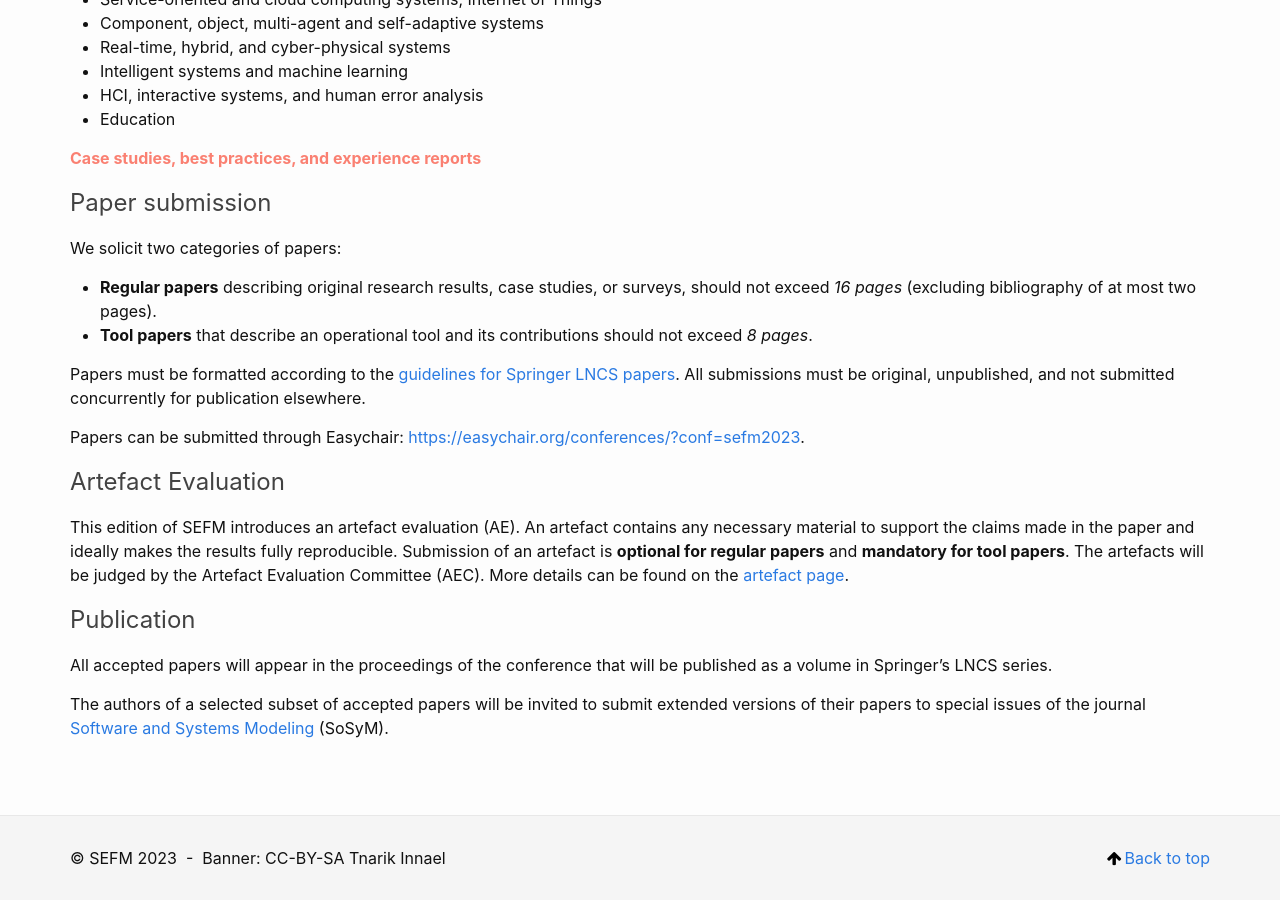
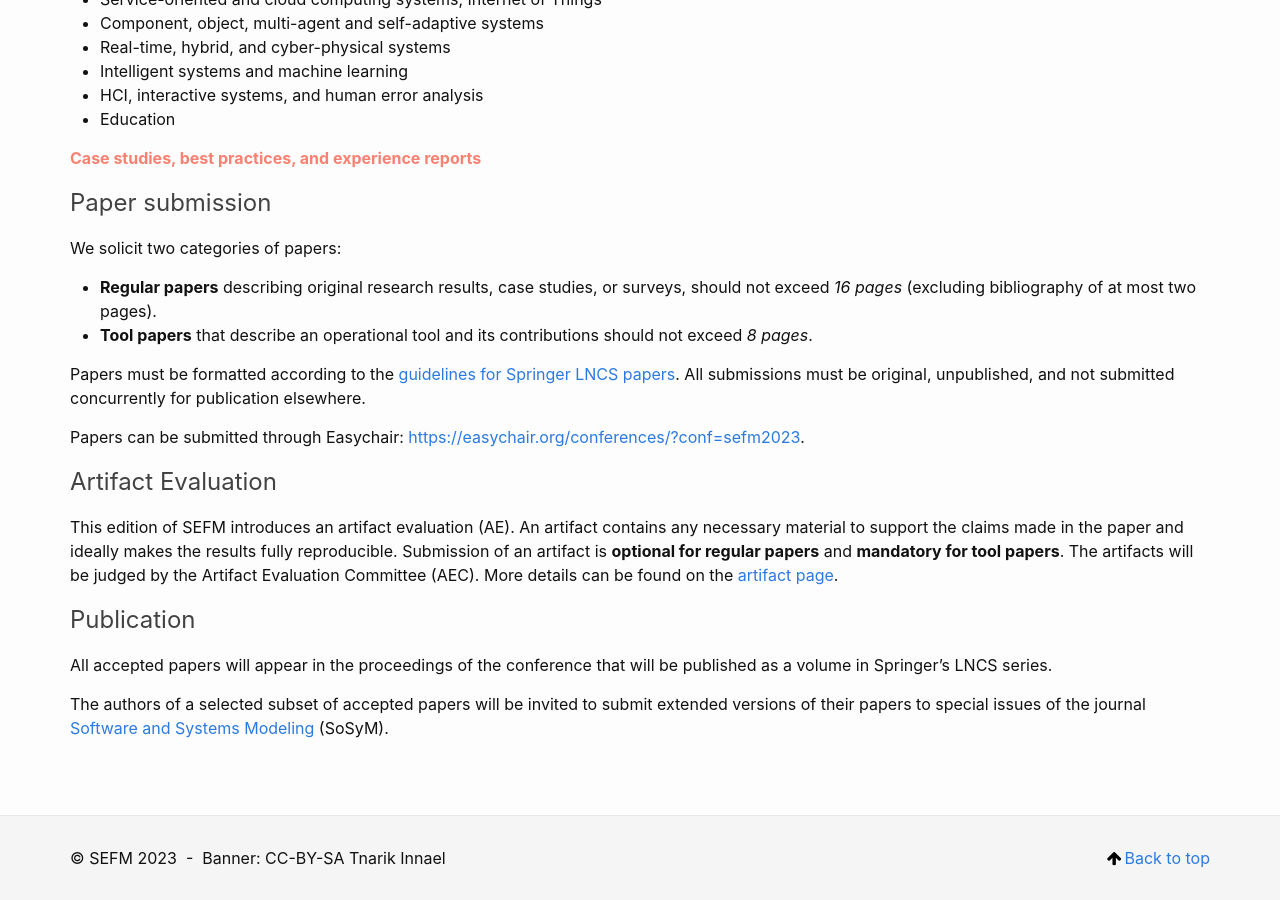
Before and after one commit to sefm-conference/2023, a Jekyll site: the page built from _pages/callforpapers.md, in a window 1280 px wide and 900 px high, scrolled down 1655 px. Built offline with Jekyll 4.4.1, drawn with Linux system fonts in a browser that asks for light colours; comment, search, counter and statistics services are not loaded.

Commit message:
Consistent naming of artifacts

```diff
--- a/_pages/callforpapers.md
+++ b/_pages/callforpapers.md
@@ -75,9 +75,9 @@ All submissions must be original, unpublished, and not submitted concurrently fo
 
 Papers can be submitted through Easychair: [https://easychair.org/conferences/?conf=sefm2023](https://easychair.org/conferences/?conf=sefm2023).
 
-## Artefact Evaluation
+## Artifact Evaluation
 
-This edition of SEFM introduces an artefact evaluation (AE). An artefact contains any necessary material to support the claims made in the paper and ideally makes the results fully reproducible. Submission of an artefact is **optional for regular papers** and **mandatory for tool papers**. The artefacts will be judged by the Artefact Evaluation Committee (AEC). More details can be found on the [artefact page]({{ site.baseurl }}{% link _pages/artefacts.md %}).
+This edition of SEFM introduces an artifact evaluation (AE). An artifact contains any necessary material to support the claims made in the paper and ideally makes the results fully reproducible. Submission of an artifact is **optional for regular papers** and **mandatory for tool papers**. The artifacts will be judged by the Artifact Evaluation Committee (AEC). More details can be found on the [artifact page]({{ site.baseurl }}{% link _pages/artifacts.md %}).
 
 ## Publication
 
```
Also changed, not shown: _pages/artifacts.md (renamed from _pages/artefacts.md, +2 -2 lines).
